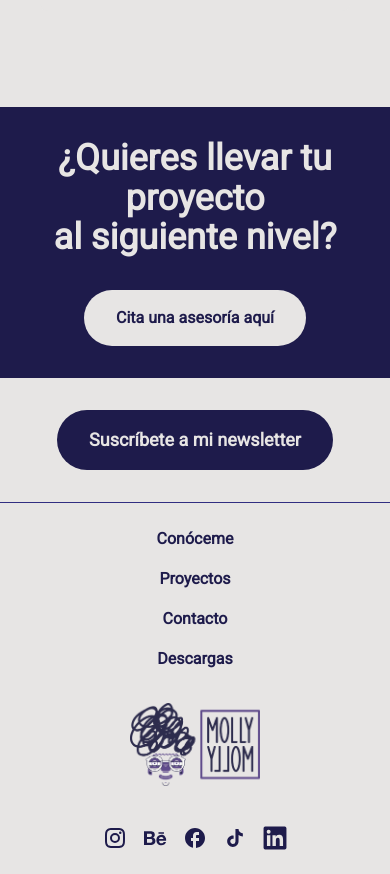
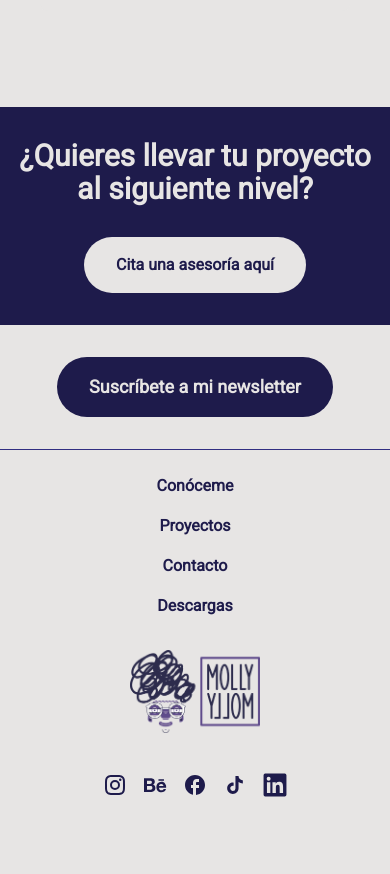
Before and after one commit to holasoymolly/mollyyllomdotcom, a Next.js app: page /descargas in a window 390 px wide. Shown: the part 2180-3054 px from the top of the page. After the commit the page ends 3001 px from the top, so only its background shows below. Built offline with nearby package versions, Linux system fonts and the light colour scheme.

Commit message:
Titulo mas pequeño QuoteBannerDownloads Mobile

```diff
--- a/src/components/QuoteBannerDownloads.tsx
+++ b/src/components/QuoteBannerDownloads.tsx
@@ -3,7 +3,7 @@ import React from 'react';
 export const QuoteBannerDownloads: React.FC = () => {
   return (
     <section className="w-full flex flex-col justify-center items-center bg-indigo-950 px-4 py-8">
-      <h2 className="text-center text-stone-200 text-4xl md:text-5xl font-bold max-w-2xl"
+      <h2 className="text-center text-stone-200 text-3xl md:text-5xl font-bold max-w-2xl"
       style={{ lineHeight: '1.1' }}
       >
       ¿Quieres llevar tu proyecto<br />al siguiente nivel?
```
